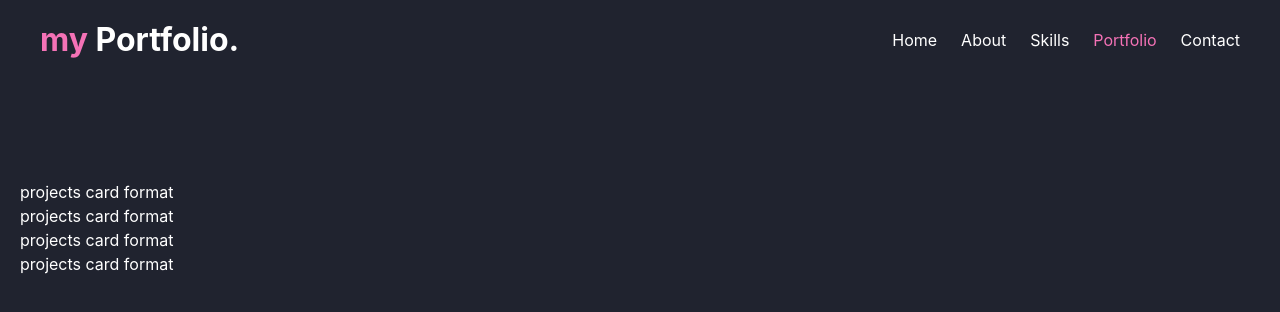
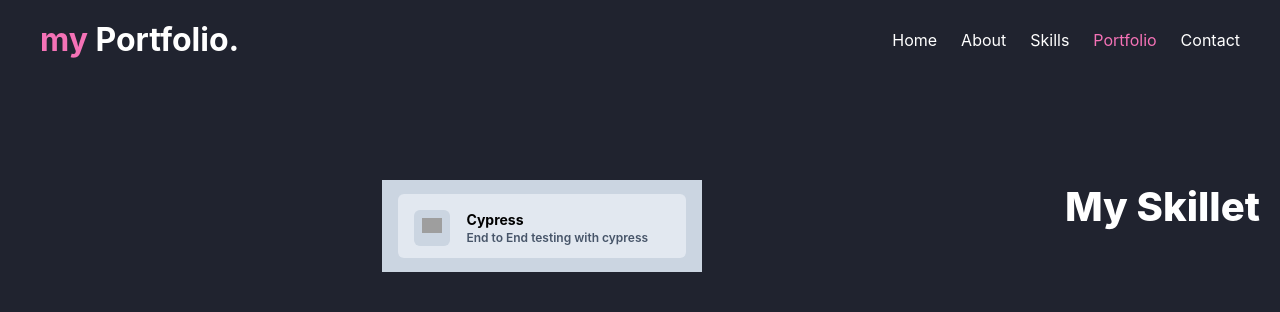
Before and after one commit to Leprekus/react-portfolio-site, a React (Vite) app in the folder leprekus-site/: page /portfolio in a window 1280 px wide. Shown: the top 312 px of the page. Built offline with nearby package versions, Linux system fonts and the light colour scheme; grey boxes are pictures that could not be loaded.

Commit message:
create list item

```diff
--- a/leprekus-site/src/components/List/ListItem.jsx
+++ b/leprekus-site/src/components/List/ListItem.jsx
@@ -0,0 +1,22 @@
+import React from 'react';
+function ListItem({img, title, description}) {
+  return (
+    <div
+      className='w-72 h-16 p-4 rounded-md
+    bg-slate-200
+      flex gap-4
+    '
+    >
+      <div className='w-9 h-9 rounded-md p-2
+       bg-slate-300'>
+        <img src={img} alt="skill" />
+      </div>
+      <div>
+          <p className='text-black font-bold text-sm'>{ title }</p>
+          <p className='text-slate-600 font-semibold text-xs'>{ description }</p>
+      </div>
+    </div>
+  );
+}
+
+export default ListItem;
--- a/leprekus-site/src/components/List/Listholder.jsx
+++ b/leprekus-site/src/components/List/Listholder.jsx
@@ -1,8 +1,12 @@
 import React from 'react'
 
-function Listholder() {
+function Listholder({children}) {
   return (
-    <div>Listholder</div>
+    <div className='flex flex-col items-center gap-2
+    w-80 py-3.5
+     bg-slate-300 mx-auto'>
+        {...children}
+    </div>
   )
 }
 
--- a/leprekus-site/src/pages/Projects.jsx
+++ b/leprekus-site/src/pages/Projects.jsx
@@ -1,10 +1,24 @@
-export default function Projects () {
-    return (
-        <section>
-            <div>projects card format</div>
-            <div>projects card format</div>
-            <div>projects card format</div>
-            <div>projects card format</div>
-        </section>
-    )
+import Layout from '../components/Layout';
+import Listholder from '../components/List/Listholder';
+import ListItem from '../components/List/ListItem';
+import cypress from '../assets/cypress.png'
+export default function Projects() {
+    const images = [cypress]
+    const titles = ['Cypress']
+    const descriptions = ['End to End testing with cypress']
+  return (
+    <Layout>
+      <Listholder>
+        {titles.map((title, i) =>
+        <ListItem
+        title={title}
+        img={images[i]}
+        description={descriptions[i]}
+        />)}
+      </Listholder>
+      <div>
+        <h1>My Skillet</h1>
+      </div>
+    </Layout>
+  );
 }
```
Also changed, not shown: leprekus-site/src/assets/githubLight.png (deleted).
